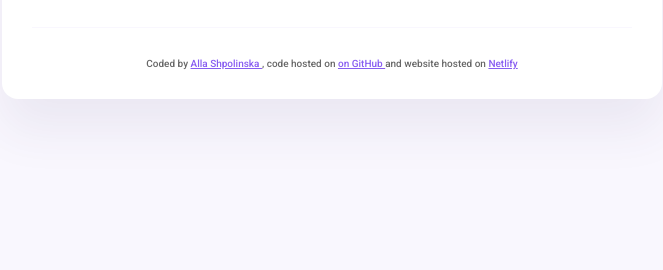
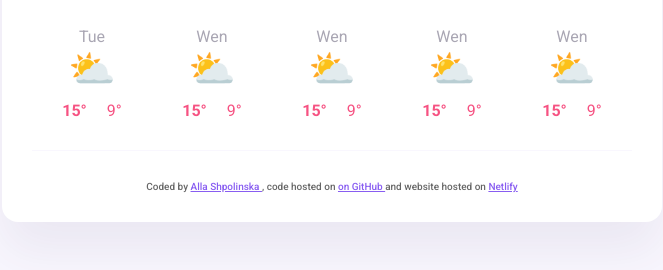
Before and after one commit to Maslinka0/meteo, a plain HTML site: page index.html in a window 1280 px wide. Shown: the part 520-790 px from the top of the page, without its empty margins (308-971 px from the left). Drawn offline with nearby package versions, Linux system fonts and the light colour scheme; no server answers.

Commit message:
Add dayly forcast

```diff
--- a/index.html
+++ b/index.html
@@ -52,6 +52,66 @@
             <div class="weather-app-unit">°C</div>
           </div>
         </div>
+
+        <div class="weather-forecast">
+          <div class="weather-forecast-day">
+            <div class="weather-forecast-date">Tue</div>
+            <div class="weather-forecast-icon">⛅</div>
+
+            <div class="weather-forecast-temperatures">
+              <div class="weather-forecast-temperature">
+                <strong> 15° </strong>
+              </div>
+              <div class="weather-forecast-temperature">9°</div>
+            </div>
+          </div>
+
+          <div class="weather-forecast-day">
+            <div class="weather-forecast-date">Wen</div>
+            <div class="weather-forecast-icon">⛅</div>
+
+            <div class="weather-forecast-temperatures">
+              <div class="weather-forecast-temperature">
+                <strong> 15° </strong>
+              </div>
+              <div class="weather-forecast-temperature">9°</div>
+            </div>
+          </div>
+
+          <div class="weather-forecast-day">
+            <div class="weather-forecast-date">Wen</div>
+            <div class="weather-forecast-icon">⛅</div>
+
+            <div class="weather-forecast-temperatures">
+              <div class="weather-forecast-temperature">
+                <strong> 15° </strong>
+              </div>
+              <div class="weather-forecast-temperature">9°</div>
+            </div>
+          </div>
+          <div class="weather-forecast-day">
+            <div class="weather-forecast-date">Wen</div>
+            <div class="weather-forecast-icon">⛅</div>
+
+            <div class="weather-forecast-temperatures">
+              <div class="weather-forecast-temperature">
+                <strong> 15° </strong>
+              </div>
+              <div class="weather-forecast-temperature">9°</div>
+            </div>
+          </div>
+          <div class="weather-forecast-day">
+            <div class="weather-forecast-date">Wen</div>
+            <div class="weather-forecast-icon">⛅</div>
+
+            <div class="weather-forecast-temperatures">
+              <div class="weather-forecast-temperature">
+                <strong> 15° </strong>
+              </div>
+              <div class="weather-forecast-temperature">9°</div>
+            </div>
+          </div>
+        </div>
       </main>
 
       <footer>
--- a/src/style.css
+++ b/src/style.css
@@ -93,3 +93,32 @@ main {
   font-size: 28px;
   margin-top: 16px;
 }
+.weather-forecast {
+  display: flex;
+  justify-content: space-around;
+  margin-top: 30px;
+}
+
+.weather-forecast-date {
+  text-align: center;
+  color: rgba(39, 33, 66, 0.4);
+  font-size: 16px;
+  line-height: 20px;
+}
+
+.weather-forecast-icon {
+  text-align: center;
+  font-size: 38px;
+}
+
+.weather-forecast-temperatures {
+  text-align: center;
+  color: #f65282;
+  margin-top: 10px;
+  display: flex;
+  justify-content: center;
+}
+
+.weather-forecast-temperature {
+  padding: 0 10px;
+}
```
